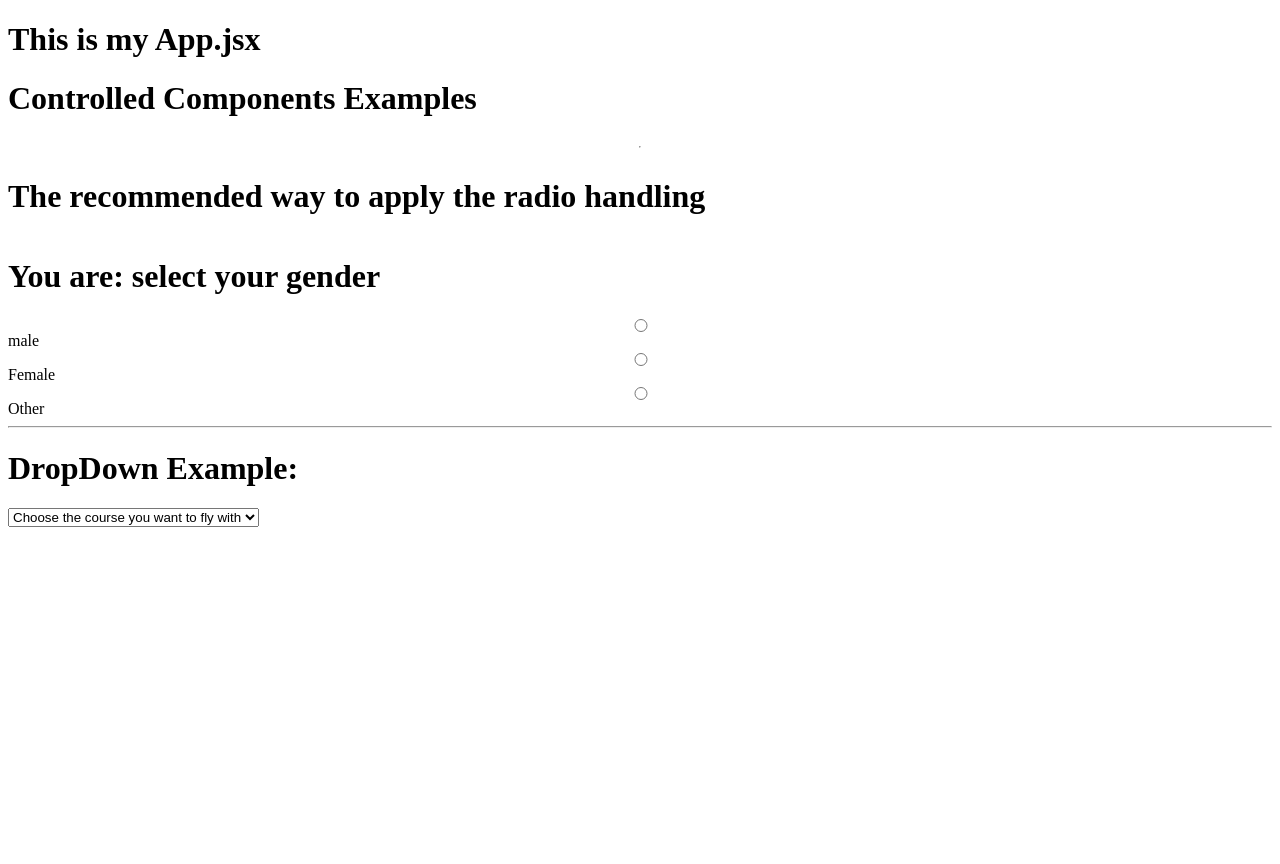
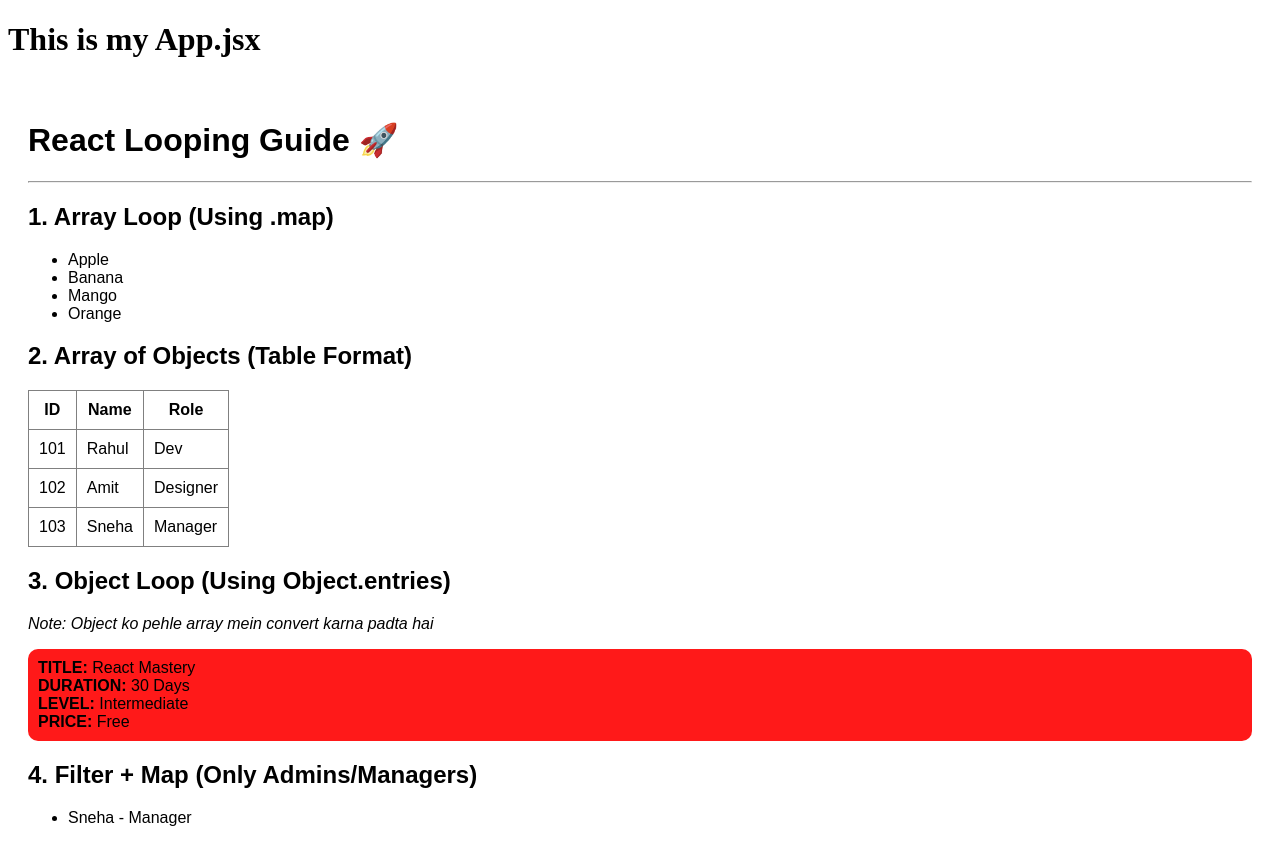
Before and after one commit to DeepCosmos532528am/learn-React, a React (Vite) app: page / in a window 1280 px wide. Shown: the top 864 px of the page. Before the commit the page ends 800 px from the top, so only its background shows below. Built offline with nearby package versions, Linux system fonts and the light colour scheme.

Commit message:
add: learn to loop over object, array. See what are conditional loop(filter()) and key prop(unique key for performance)

```diff
--- a/src/App.jsx
+++ b/src/App.jsx
@@ -1,10 +1,10 @@
-import HandleRadio from "./controlledCompo";
+import LoopDemo from "./loops";
 
 function App() {
   return (
     <div>
       <h1>This is my App.jsx</h1>
-      <HandleRadio />
+      <LoopDemo />
     </div>
   )
 }
--- a/src/controlledCompo.jsx
+++ /dev/null
@@ -1,87 +0,0 @@
-import { useState } from 'react'
-import { useEffect } from 'react'
-//Lets see how to handle the Radio input in react. We will create a component that will have a Radio input and we will handle the change event of the Radio input.
-
-function RadioInput() {
-
-
-  const [gender, setGender] = useState('select your gender');
-
-  const handlegenderChange = (event) => {
-    console.log("Event id and the target check status", event.target.id, ":", event.target.checked);
-    const { value } = event.target
-
-    setGender(prev => value)
-  }
-
-  //This is the not recommended way to handle radio inputs in react.
-  // return <div style={{ display: 'flex', flexDirection: 'column', justifyContent: 'center' }}>
-  //   <h1>You are: {gender}</h1>
-
-  //     <input type='radio' value='male' id='male' name='gender' onClick={handlegenderChange} />
-  //     {/**ye value dalna zaroori hota h inputs me kyu tabhi wo value event.target.value me jaati h  */}
-  //   <label htmlFor="id">male</label>
-  //   <input type='radio' value='female' id='female' name='gender' onClick={handlegenderChange} />
-  //   <label htmlFor="female">Female</label>
-  //   <input type='radio' value='other' id='other' name='gender' onClick={handlegenderChange} />
-  //   <label htmlFor="other">Other</label>
-
-  return (<div style={{ display: 'flex', flexDirection: 'column', justifyContent: 'center' }}>
-    <hr />
-
-    <h1>The recommended way to apply the radio handling</h1>
-
-    <h1>You are: {gender}</h1>
-
-
-    <input type='radio' value='male' id='male' name='gender' checked={gender == 'male'} onChange={handlegenderChange} /> {/**ye value dalna zaroori hota h inputs me kyu tabhi wo value event.target.value me jaati h  */}
-    <label htmlFor="male">male</label>
-    <input type='radio' value='female' id='female' name='gender' checked={gender == 'female'} onChange={handlegenderChange} />
-    <label htmlFor="female">Female</label>
-    <input type='radio' value='other' id='other' name='gender' checked={gender == 'other'} onChange={handlegenderChange} />
-    <label htmlFor="other">Other</label>
-
-  </div>)
-
-}
-
-
-function DropDown() {
-
-
-
-  const [course, setCourse] = useState('');
-
-  return (
-
-
-    <div>
-      <hr />
-      <h1>DropDown Example: {course}</h1>
-
-      <select defaultValue={"default"} onChange={(e) => setCourse(e.target.value)}>
-        <option value="default" disabled>Choose the course you want to fly with</option>
-        <option value="Operating System" >Operating System</option>
-        <option value="Computer Networks" >Computer Networks</option>
-        <option value="data Structure" >Data Structure</option>
-      </select>
-
-    </div>
-  )
-
-}
-
-
-
-function HandleRadio() {
-
-  return (
-    <div>
-      <h1>Controlled Components Examples</h1>
-      <RadioInput />
-      <DropDown />
-    </div>
-  );
-}
-
-export default HandleRadio;
--- /dev/null
+++ b/src/loops.jsx
@@ -0,0 +1,99 @@
+import React from 'react';
+
+/**
+ * 📝 QUICK NOTES ON LOOPS IN REACT:
+ * * 1. Array Loop: 'map()' use hota hai. Ye har item ke liye JSX return karta hai.
+ * 2. Object Loop: Objects par direct map nahi chalta.
+ * Pehle 'Object.keys()', 'Object.values()', ya 'Object.entries()' use karke
+ * use array banana padta hai.
+ * 3. Key Prop: Har loop item mein ek unique 'key' honi chahiye (Performance ke liye).
+ * 4. Conditional Loops: 'filter()' use karo agar sirf kuch items dikhane hon.
+ */
+
+const LoopDemo = () => {
+  // 1. Simple Array
+  const fruits = ['Apple', 'Banana', 'Mango', 'Orange'];
+
+  // 2. Array of Objects (Most Common)
+  const users = [
+    { id: 101, name: 'Rahul', role: 'Dev' },
+    { id: 102, name: 'Amit', role: 'Designer' },
+    { id: 103, name: 'Sneha', role: 'Manager' },
+  ];
+
+  // 3. Simple Object (Dictionary style)
+  const courseDetails = {
+    title: 'React Mastery',
+    duration: '30 Days',
+    level: 'Intermediate',
+    price: 'Free'
+  };
+
+  return (
+    <div style={{ padding: '20px', fontFamily: 'Arial' }}>
+      <h1>React Looping Guide 🚀</h1>
+      <hr />
+
+      {/* --- ARRAY LOOPING --- */}
+      <section>
+        <h2>1. Array Loop (Using .map)</h2>
+        <ul>
+          {fruits.map((fruit, index) => (
+            <li key={index}>{fruit}</li>
+          ))}
+        </ul>
+      </section>
+
+      {/* --- ARRAY OF OBJECTS --- */}
+      <section>
+        <h2>2. Array of Objects (Table Format)</h2>
+        <table border="1" cellPadding="10" style={{ borderCollapse: 'collapse' }}>
+          <thead>
+            <tr>
+              <th>ID</th>
+              <th>Name</th>
+              <th>Role</th>
+            </tr>
+          </thead>
+          <tbody>
+            {users.map((user) => (
+              <tr key={user.id}>
+                <td>{user.id}</td>
+                <td>{user.name}</td>
+                <td>{user.role}</td>
+              </tr>
+            ))}
+          </tbody>
+        </table>
+      </section>
+
+      {/* --- OBJECT LOOPING --- */}
+      <section>
+        <h2>3. Object Loop (Using Object.entries)</h2>
+        <p><i>Note: Object ko pehle array mein convert karna padta hai</i></p>
+        <div style={{ background: '#ff1919', padding: '10px', borderRadius:'10px'  }}>
+          {Object.entries(courseDetails).map(([key, value]) => (
+            <div key={key}>
+              <strong>{key.toUpperCase()}:</strong> {value}
+            </div>
+          ))}
+        </div>
+      </section>
+
+      {/* --- CONDITIONAL LOOPING --- */}
+      <section>
+        <h2>4. Filter + Map (Only Admins/Managers)</h2>
+        <ul>
+          {users
+            .filter(user => user.role === 'Manager')
+            .map(user => (
+              <li key={user.id}>{user.name} - {user.role}</li>
+            ))
+          }
+        </ul>
+      </section>
+    </div>
+  );
+};
+
+export default LoopDemo;
```
